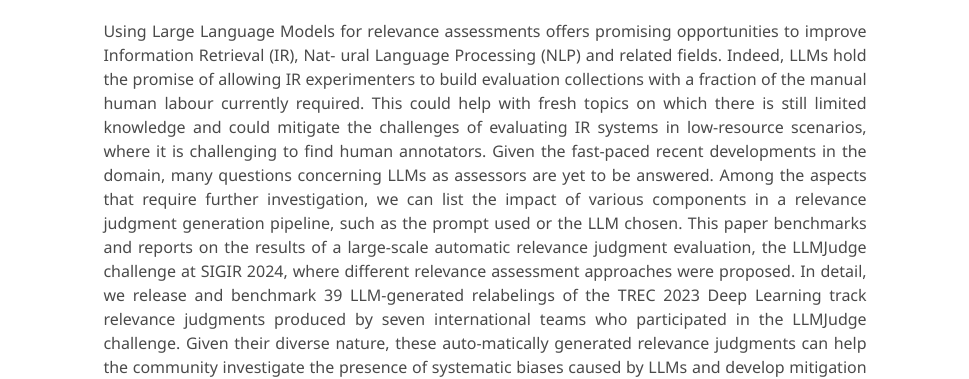
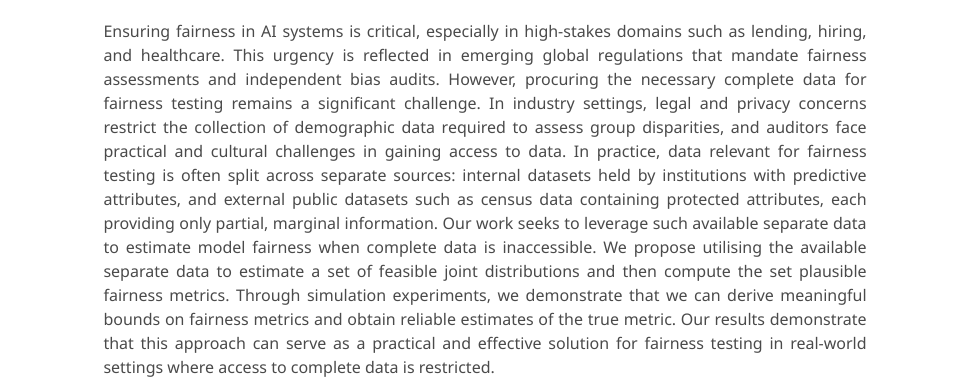
Before and after one commit to varsharamineni/fairness-incomplete-data, a plain HTML site: page docs/index.html in a window 1280 px wide. Shown: the part 578-957 px from the top of the page, without its empty margins (155-1124 px from the left). Drawn offline with nearby package versions, Linux system fonts and the light colour scheme; some icons are missing; a web font is replaced by a local one.

Commit message:
Update index.html

```diff
--- a/docs/index.html
+++ b/docs/index.html
@@ -131,11 +131,7 @@
       <div class="column is-four-fifths">
         <h2 class="title is-3">Summary</h2>
         <div class="content has-text-justified">
-          Using Large Language Models for relevance assessments offers promising opportunities to improve Information Retrieval (IR), Nat-
-          ural Language Processing (NLP) and related fields. Indeed, LLMs hold the promise of allowing IR experimenters to build evaluation
-          collections with a fraction of the manual human labour currently required. This could help with fresh topics on which there is still
-          limited knowledge and could mitigate the challenges of evaluating IR systems in low-resource scenarios, where it is challenging to find human annotators. Given the fast-paced recent developments in the
-          domain, many questions concerning LLMs as assessors are yet to be answered. Among the aspects that require further investigation, we can list the impact of various components in a relevance judgment generation pipeline, such as the prompt used or the LLM chosen. This paper benchmarks and reports on the results of a large-scale automatic relevance judgment evaluation, the LLMJudge challenge at SIGIR 2024, where different relevance assessment approaches were proposed. In detail, we release and benchmark 39 LLM-generated relabelings of the TREC 2023 Deep Learning track relevance judgments produced by seven international teams who participated in the LLMJudge challenge. Given their diverse nature, these auto-matically generated relevance judgments can help the community investigate the presence of systematic biases caused by LLMs and develop mitigation techniques.
+          Ensuring fairness in AI systems is critical, especially in high-stakes domains such as lending, hiring, and healthcare. This urgency is reflected in emerging global regulations that mandate fairness assessments and independent bias audits. However, procuring the necessary complete data for fairness testing remains a significant challenge. In industry settings, legal and privacy concerns restrict the collection of demographic data required to assess group disparities, and auditors face practical and cultural challenges in gaining access to data. In practice, data relevant for fairness testing is often split across separate sources: internal datasets held by institutions with predictive attributes, and external public datasets such as census data containing protected attributes, each providing only partial, marginal information. Our work seeks to leverage such available separate data to estimate model fairness when complete data is inaccessible. We propose utilising the available separate data to estimate a set of feasible joint distributions and then compute the set plausible fairness metrics. Through simulation experiments, we demonstrate that we can derive meaningful bounds on fairness metrics and obtain reliable estimates of the true metric. Our results demonstrate that this approach can serve as a practical and effective solution for fairness testing in real-world settings where access to complete data is restricted.
           </p>
         </div>
       </div>
```
